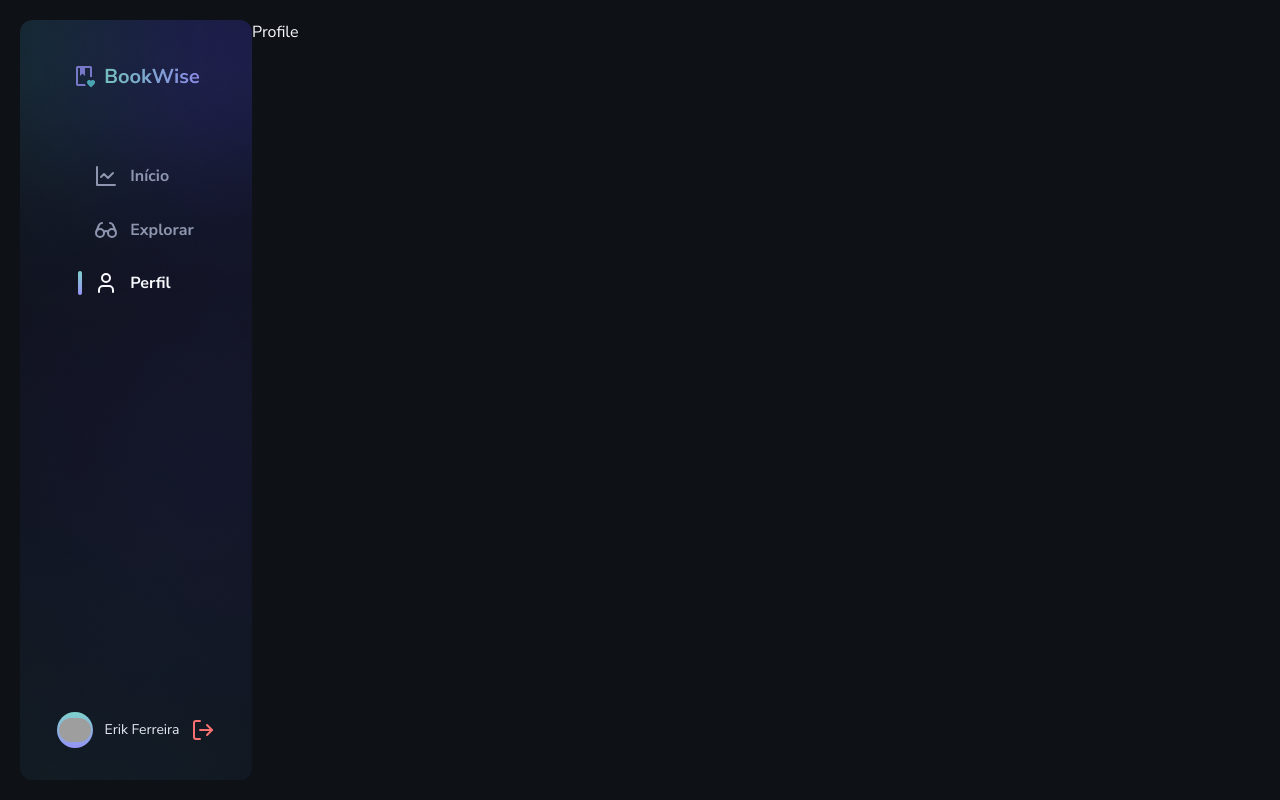
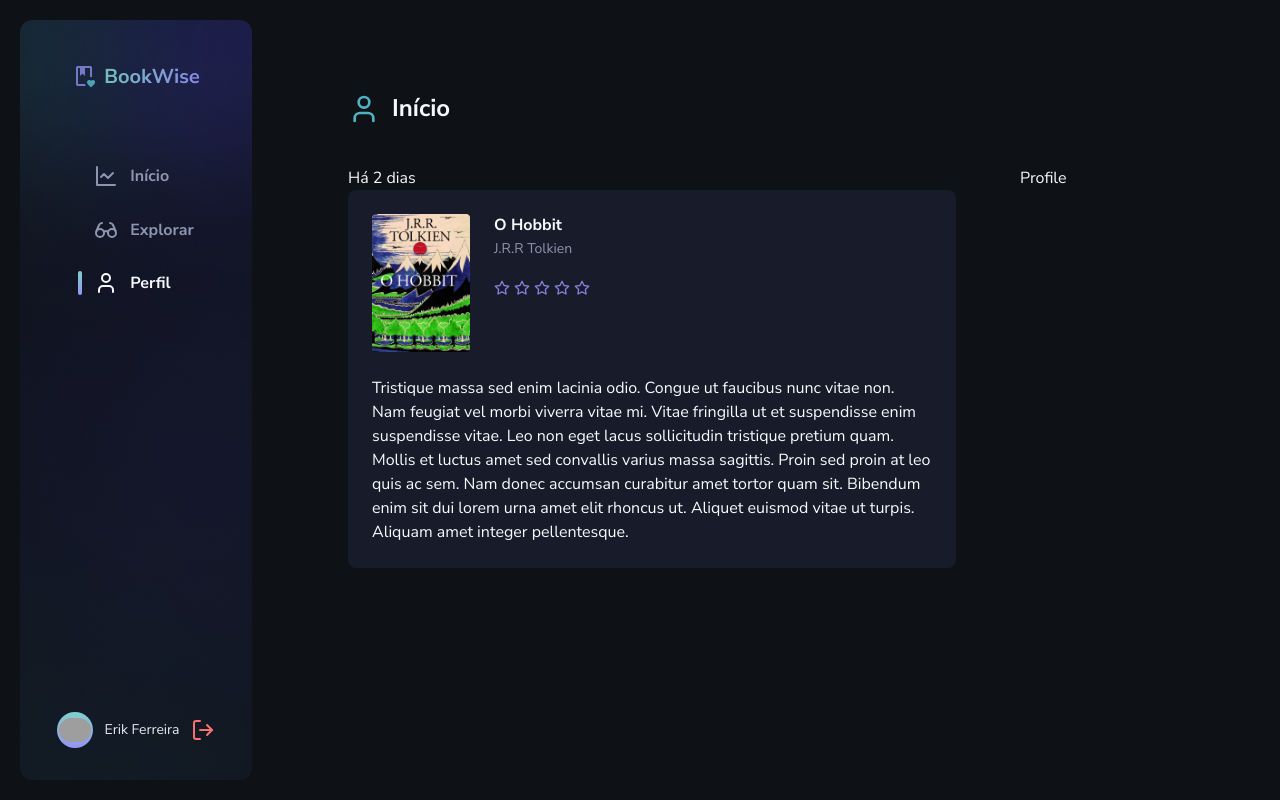
Before and after one commit to erik-ferreira/book-wise, a Next.js app: page /profile in a window 1280 px wide. Built offline with nearby package versions, Linux system fonts and the light colour scheme; grey boxes are pictures that could not be loaded.

Commit message:
init component bookuser

```diff
--- a/src/app/(with-sidebar)/explorer/page.tsx
+++ b/src/app/(with-sidebar)/explorer/page.tsx
@@ -1,7 +1,11 @@
+import { Glasses } from "lucide-react"
+
+import { Header } from "@/components/Header"
+
 export default function Explorer() {
   return (
-    <main>
-      <h1>Explorar</h1>
-    </main>
+    <>
+      <Header label="Explorar" icon={Glasses} />
+    </>
   )
 }
--- a/src/app/(with-sidebar)/home/page.tsx
+++ b/src/app/(with-sidebar)/home/page.tsx
@@ -1,13 +1,13 @@
 import { LineChart } from "lucide-react"
 
 import { Header } from "@/components/Header"
-import { CardBook } from "@/components/CardBook"
+import { CardBook } from "@/components/Books/CardBook"
 import { TitleSection } from "@/components/TitleSection"
-import { CardBookShort } from "@/components/CardBookShort"
+import { CardBookShort } from "@/components/Books/CardBookShort"
 
 export default function Home() {
   return (
-    <main className="w-full pt-[4.5rem] pl-24 pr-[4.75rem]">
+    <>
       <Header label="Início" icon={LineChart} />
 
       <div className="flex gap-16">
@@ -31,6 +31,6 @@ export default function Home() {
           </div>
         </section>
       </div>
-    </main>
+    </>
   )
 }
--- a/src/app/(with-sidebar)/layout.tsx
+++ b/src/app/(with-sidebar)/layout.tsx
@@ -10,7 +10,8 @@ export default function UserLayout({ children }: UserLayoutProps) {
   return (
     <div className="flex p-5">
       <Sidebar />
-      {children}
+
+      <main className="w-full pt-[4.5rem] pl-24 pr-[4.75rem]">{children}</main>
     </div>
   )
 }
--- a/src/app/(with-sidebar)/profile/page.tsx
+++ b/src/app/(with-sidebar)/profile/page.tsx
@@ -1,7 +1,24 @@
+import { User } from "lucide-react"
+
+import { Header } from "@/components/Header"
+import { BookUser } from "@/components/Books/BookUser"
+
 export default function Profile() {
   return (
-    <main className="w-full">
-      <h1>Profile</h1>
-    </main>
+    <>
+      <Header
+        label="Início"
+        icon={User}
+        // showInputSearch
+        // inputSearchProps={{ placeholder: "Buscar livro avaliado" }}
+      />
+
+      <div className="flex gap-16">
+        <section className="w-[608px]">
+          <BookUser />
+        </section>
+        Profile
+      </div>
+    </>
   )
 }
--- /dev/null
+++ b/src/components/Books/BookUser.tsx
@@ -0,0 +1,37 @@
+import Image from "next/image"
+import hobbitImg from "../../assets/books/hobbit.png"
+import { Rating } from "../Rating"
+
+export function BookUser() {
+  return (
+    <article>
+      <time>Há 2 dias</time>
+
+      <div className="bg-gray-700 rounded-md p-6 space-y-6">
+        <header className="flex gap-6">
+          <Image src={hobbitImg} alt="" width={98} height={134} />
+
+          <div>
+            <h2 className="font-bold leading-short mb-[2px]">O Hobbit</h2>
+            <p className="text-sm leading-base text-gray-400 mb-5">
+              J.R.R Tolkien
+            </p>
+
+            <Rating totalStar={4} />
+          </div>
+        </header>
+
+        <main>
+          Tristique massa sed enim lacinia odio. Congue ut faucibus nunc vitae
+          non. Nam feugiat vel morbi viverra vitae mi. Vitae fringilla ut et
+          suspendisse enim suspendisse vitae. Leo non eget lacus sollicitudin
+          tristique pretium quam. Mollis et luctus amet sed convallis varius
+          massa sagittis. Proin sed proin at leo quis ac sem. Nam donec accumsan
+          curabitur amet tortor quam sit. Bibendum enim sit dui lorem urna amet
+          elit rhoncus ut. Aliquet euismod vitae ut turpis. Aliquam amet integer
+          pellentesque.
+        </main>
+      </div>
+    </article>
+  )
+}
--- a/src/components/CardBook.tsx
+++ b/src/components/Books/CardBook.tsx
@@ -1,9 +1,9 @@
 import Image from "next/image"
 
-import { Rating } from "./Rating"
-import { Avatar } from "./Avatar"
+import { Rating } from "../Rating"
+import { Avatar } from "../Avatar"
 
-import hobbitBookPng from "../assets/books/hobbit.png"
+import hobbitBookPng from "../../assets/books/hobbit.png"
 
 export function CardBook() {
   return (
--- a/src/components/CardBookShort.tsx
+++ b/src/components/Books/CardBookShort.tsx
@@ -1,8 +1,8 @@
 import Image from "next/image"
 
-import { Rating } from "./Rating"
+import { Rating } from "../Rating"
 
-import algoritmosImg from "../assets/books/algoritimos.png"
+import algoritmosImg from "../../assets/books/algoritimos.png"
 
 export function CardBookShort() {
   return (
```
